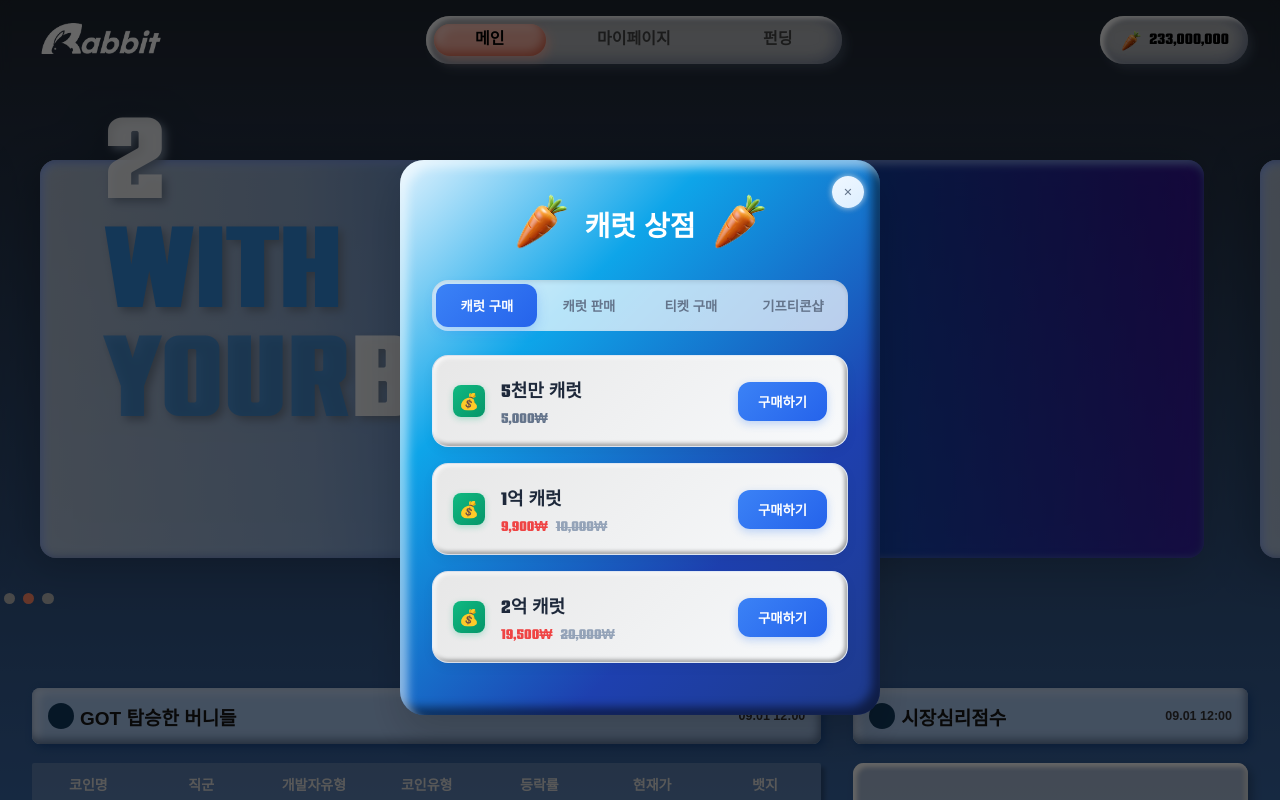
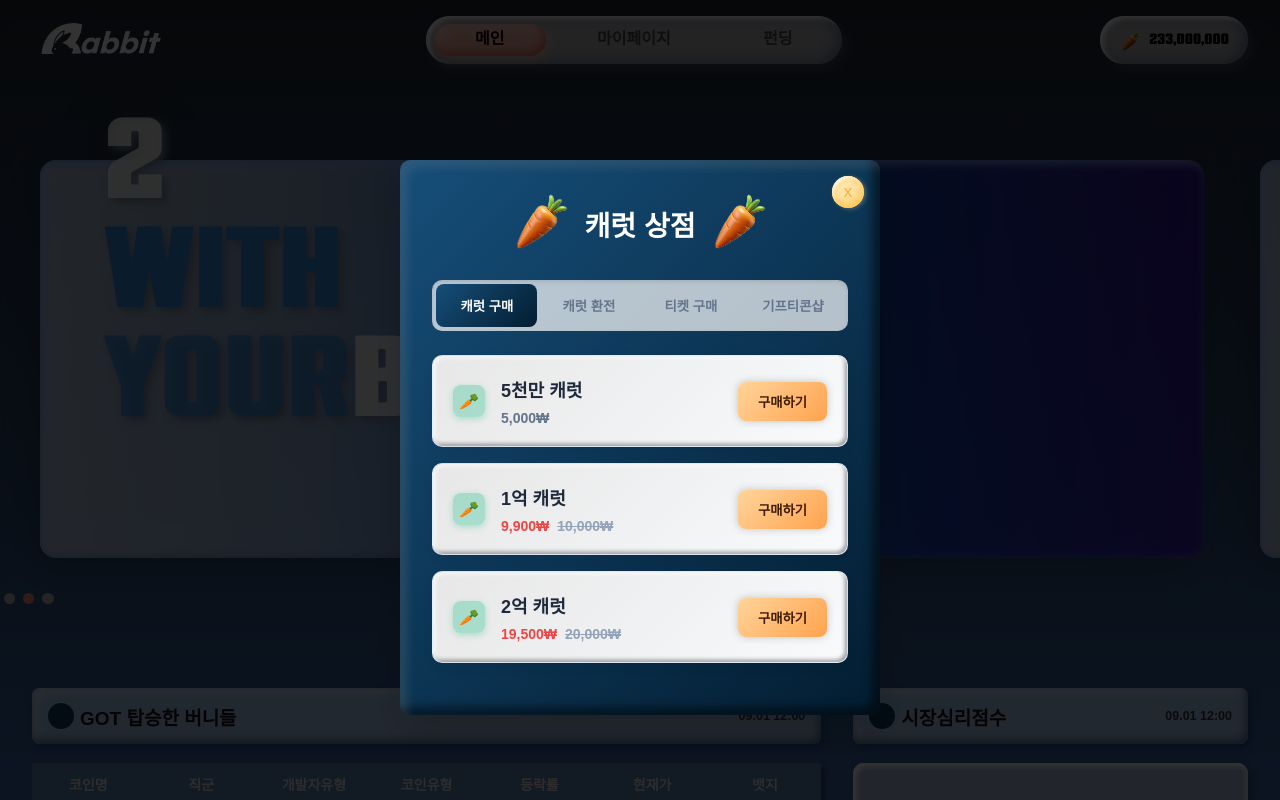
Before and after one commit to avgMax5/Rabbit-FE, a Next.js app: page /personal/home in a window 1280 px wide. Both pictures are taken after a click on the element "233,000,000". Shown: the top 800 px of the page. Built offline with nearby package versions, Linux system fonts and the light colour scheme; a web font is replaced by a local one.

Commit message:
refactor: [RABBIT-55] 상점 모달 스타일 리팩토링

```diff
--- a/src/app/_shared/components/Shop.tsx
+++ b/src/app/_shared/components/Shop.tsx
@@ -31,7 +31,7 @@ const ModalOverlay = styled.div`
   left: 0;
   width: 100vw;
   height: 100vh;
-  background: rgba(0, 0, 0, 0.6);
+  background: rgba(0, 0, 0, 0.8);
   display: flex;
   align-items: flex-start;
   justify-content: center;
@@ -39,8 +39,8 @@ const ModalOverlay = styled.div`
 `;
 
 const ModalContainer = styled.div`
-  background: linear-gradient(135deg, #e0f2fe 0%, #0ea5e9 30%, #1e40af 70%, #1e3a8a 100%);
-  border-radius: 24px;
+  background: linear-gradient(135deg, #164E79 0%, #031D31 100%);
+  border-radius: 10px;
   padding: 32px;
   max-width: 480px;
   width: 90%;
@@ -48,8 +48,8 @@ const ModalContainer = styled.div`
   overflow-y: auto;
   box-shadow:
     0 20px 40px rgba(0, 0, 0, 0.15),
-    inset 8px 8px 10px rgba(255, 255, 255, 0.5),
-    inset -8px -8px 10px rgba(0, 0, 0, 0.5);
+    inset 8px 8px 8px rgba(136, 135, 135, 0.2),
+    inset -8px -8px 8px rgba(0, 0, 0, 0.5);
   position: absolute;
   top: 20vh;
   left: 50% - 240px;
@@ -58,29 +58,24 @@ const ModalContainer = styled.div`
 
 const CloseButton = styled.button`
   position: absolute;
-  top: 16px;
-  right: 16px;
+  top: 1rem;
+  right: 1rem;
+  background: #FEE2A7;
+  box-shadow: inset -0.125rem -0.25rem 0.625rem #FFC54A, inset 0.125rem 0.125rem 0.125rem #fffbf2, 0.125rem 0.0625rem 0.25rem rgba(254, 226, 167, 0.3);
+  border: none;
+  border-radius: 50%;
   width: 2rem;
   height: 2rem;
-  border: none;
-  background: linear-gradient(145deg, #f0f8ff, #ddeeff);
-  border-radius: 50%;
-  cursor: pointer;
   display: flex;
   align-items: center;
   justify-content: center;
-  box-shadow: 0 0 8px rgba(0, 0, 0, 0.1), 0 0  6px rgba(255, 255, 255, 0.8);
-  transition: all 0.2s ease;
-  font-size: 0.7rem;
-  color: #64748b;
+  cursor: pointer;
+  transition: all 0.3s ease;
+  color: #FFA629;
 
   &:hover {
-    transform: scale(1.05);
-    box-shadow: 0 0 10px rgba(0, 0, 0, 0.15), 0 0 8px rgba(255, 255, 255, 0.9);
-  }
-
-  &:active {
-    transform: scale(0.95);
+    background: #ffed4e;
+    transform: scale(1.1);
   }
 `;
 
@@ -103,24 +98,12 @@ const CarrotIcon = styled.img`
   height: 4rem;
   position: relative;
   animation: ${bounce} 2s infinite;
-
-  &::before {
-    content: "";
-    position: absolute;
-    top: -8px;
-    left: 50%;
-    transform: translateX(-50%);
-    width: 16px;
-    height: 12px;
-    background: linear-gradient(135deg, #4ade80, #22c55e);
-    border-radius: 0 0 8px 8px;
-  }
 `;
 
 const TabContainer = styled.div`
   display: flex;
   margin-bottom: 24px;
-  border-radius: 16px;
+  border-radius: 10px;
   background: rgba(255, 255, 255, 0.7);
   padding: 4px;
   box-shadow: inset 0 2px 4px rgba(0, 0, 0, 0.1);
@@ -133,9 +116,8 @@ const TabSlider = styled.div<{ $activeIndex: number }>`
   left: 4px;
   width: calc(25% - 3px);
   height: calc(100% - 8px);
-  background: linear-gradient(135deg, #3b82f6, #2563eb);
-  border-radius: 12px;
-  box-shadow: 0 4px 12px rgba(59, 130, 246, 0.3);
+  background: linear-gradient(135deg, #164E79, #031D31);
+  border-radius: 8px;
   transition: transform 0.3s ease;
   transform: translateX(${({ $activeIndex }) => $activeIndex * 100}%);
 `;
@@ -144,7 +126,7 @@ const Tab = styled.button<{ $active?: boolean }>`
   flex: 1;
   padding: 12px 16px;
   border: none;
-  border-radius: 12px;
+  border-radius: 10px;
   font-weight: 600;
   cursor: pointer;
   transition: color 0.3s ease;
@@ -154,7 +136,7 @@ const Tab = styled.button<{ $active?: boolean }>`
   z-index: 1;
 
   &:hover {
-    color: ${({ $active }) => $active ? 'white' : '#1d3abc'};
+    color: ${({ $active }) => $active ? 'white' : '#031D31'};
   }
 `;
 
@@ -166,7 +148,7 @@ const ItemGrid = styled.div`
 
 const ItemCard = styled.div`
   background: linear-gradient(135deg, #e7e7e7, #f8fafc);
-  border-radius: 16px;
+  border-radius: 10px;
   padding: 20px;
   display: flex;
   justify-content: space-between;
@@ -177,6 +159,7 @@ const ItemCard = styled.div`
     inset -2px -2px 4px rgba(0, 0, 0, 0.4);
   border: 1px solid rgba(59, 130, 246, 0.1);
   transition: all 0.3s ease;
+  font-family: var(--font-nanum-square);
 
   &:hover {
     transform: translateY(-2px);
@@ -196,7 +179,7 @@ const IconWrapper = styled.div`
 const CurrencyIcon = styled.div`
   width: 32px;
   height: 32px;
-  background: linear-gradient(135deg, #10b981, #059669);
+  background: rgba(16, 185, 129, 0.3);
   border-radius: 8px;
   margin-right: 16px;
   display: flex;
@@ -209,7 +192,7 @@ const CurrencyIcon = styled.div`
 const TicketIcon = styled.div`
   width: 32px;
   height: 32px;
-  background: linear-gradient(135deg, #8b5cf6, #7c3aed);
+  background: rgba(184, 227, 255, 0.5);
   border-radius: 8px;
   margin-right: 16px;
   display: flex;
@@ -227,7 +210,7 @@ const ItemName = styled.h3`
   margin: 0 0 8px 0;
   color: #1e293b;
   font-size: 18px;
-  font-weight: 600;
+  font-weight: 800;
 `;
 
 const ItemPrice = styled.p`
@@ -238,30 +221,31 @@ const ItemPrice = styled.p`
 
 const DiscountPrice = styled.span`
   color: #ef4444;
-  font-weight: 600;
+  font-weight: 800;
   margin-right: 8px;
 `;
 
 const OriginalPrice = styled.span`
   text-decoration: line-through;
   color: #94a3b8;
+  font-weight: 600;
 `;
 
 const PurchaseButton = styled.button`
   padding: 10px 20px;
   border: none;
-  border-radius: 12px;
-  background: linear-gradient(135deg, #3b82f6, #2563eb);
-  color: white;
-  font-weight: 600;
+  border-radius: 8px;
+  background: linear-gradient(135deg, #ffd49a, #ffa34e);
+  box-shadow: 0 0 8px rgba(0, 0, 0, 0.2);
+  color: #3e1b00;
+  font-weight: 900;
   cursor: pointer;
   transition: all 0.3s ease;
-  box-shadow: 0 3px 8px rgba(59, 130, 246, 0.3);
   white-space: nowrap;
 
   &:hover {
-    transform: translateY(-1px);
-    box-shadow: 0 6px 16px rgba(59, 130, 246, 0.4);
+    background: linear-gradient(135deg, #ffd49a, #ffd49a);
+    transition: all 0.3s ease;
   }
 
   &:active {
@@ -317,19 +301,19 @@ const ShopModal: React.FC<ShopModalProps> = ({ isOpen, onClose }) => {
   const sellOptions = [
     {
       id: 1,
-      name: '1억 캐럿 판매',
+      name: '1억 캐럿 환전',
       carrot: '1억C',
       price: '1만₩'
     },
     {
       id: 2,
-      name: '2억 캐럿 판매',
+      name: '2억 캐럿 환전',
       carrot: '2억C',
       price: '2만₩'
     },
     {
       id: 3,
-      name: '3억 캐럿 판매',
+      name: '3억 캐럿 환전',
       carrot: '3억C',
       price: '3만₩'
     }
@@ -363,8 +347,8 @@ const ShopModal: React.FC<ShopModalProps> = ({ isOpen, onClose }) => {
     },
     {
       id: 3,
-      name: '교촌치킨 허니콤보 웨지감자 센트',
-      price: '2억5천만C'
+      name: '교촌치킨 허니콤보',
+      price: '2억2천만C'
     }
   ];
 
@@ -378,7 +362,7 @@ const ShopModal: React.FC<ShopModalProps> = ({ isOpen, onClose }) => {
     <ModalOverlay onClick={onClose}>
       <ModalContainer onClick={(e) => e.stopPropagation()}>
         <CloseButton onClick={onClose}>
-          ✕
+          X
         </CloseButton>
 
         <Title>
@@ -399,7 +383,7 @@ const ShopModal: React.FC<ShopModalProps> = ({ isOpen, onClose }) => {
             $active={activeTab === 'sell'}
             onClick={() => setActiveTab('sell')}
           >
-            캐럿 판매
+            캐럿 환전
           </Tab>
           <Tab
             $active={activeTab === 'tickets'}
@@ -419,7 +403,7 @@ const ShopModal: React.FC<ShopModalProps> = ({ isOpen, onClose }) => {
           {activeTab === 'buy' && buyOptions.map(item => (
             <ItemCard key={item.id}>
               <IconWrapper>
-                <CurrencyIcon>💰</CurrencyIcon>
+                <CurrencyIcon>🥕</CurrencyIcon>
                 <ItemInfo>
                   <ItemName>{item.name}</ItemName>
                   <ItemPrice>
@@ -450,7 +434,7 @@ const ShopModal: React.FC<ShopModalProps> = ({ isOpen, onClose }) => {
                 </ItemInfo>
               </IconWrapper>
               <PurchaseButton onClick={() => handlePurchase(item)}>
-                판매하기
+                환전하기
               </PurchaseButton>
             </ItemCard>
           ))}
```
Also changed, not shown: 2 other files (tests, documents, lock files or other folders).
